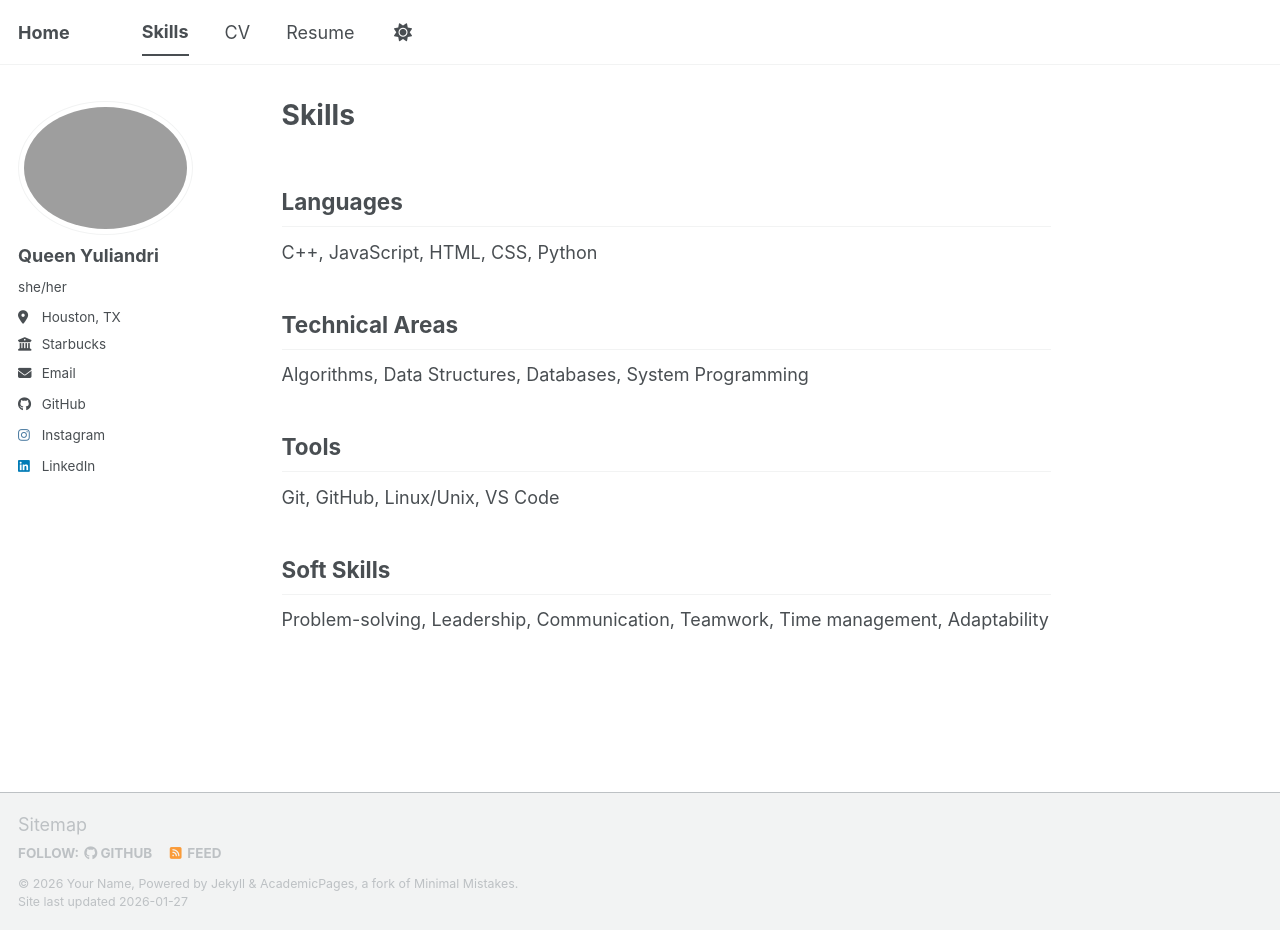
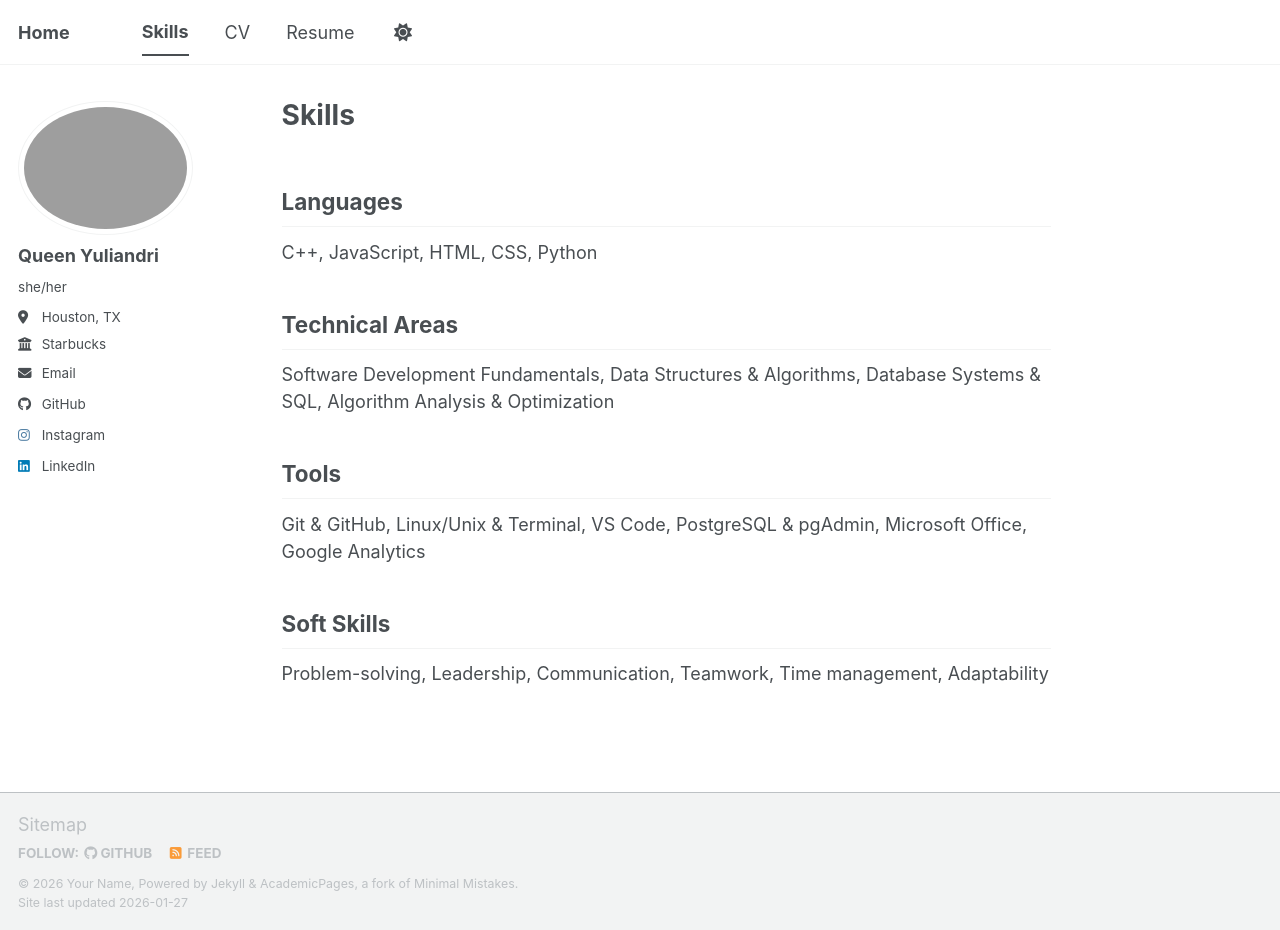
Before and after one commit to Queen-aty/Queen-aty.github.io, a Jekyll site: the page built from _pages/terms.md, in a window 1280 px wide and 930 px high. Built offline with Jekyll 4.4.1, drawn with Linux system fonts in a browser that asks for light colours; a script bundle is joined from its source files by our own code; library files that are not in the unit come from our copies.

Commit message:
Update terms.md

```diff
--- a/_pages/terms.md
+++ b/_pages/terms.md
@@ -11,11 +11,11 @@ C++, JavaScript, HTML, CSS, Python
 
 ## Technical Areas
 
-Algorithms, Data Structures, Databases, System Programming
+Software Development Fundamentals, Data Structures & Algorithms, Database Systems & SQL, Algorithm Analysis & Optimization
 
 ## Tools
 
-Git, GitHub, Linux/Unix, VS Code
+Git & GitHub, Linux/Unix & Terminal, VS Code, PostgreSQL & pgAdmin, Microsoft Office, Google Analytics
 
 ## Soft Skills
 
```
